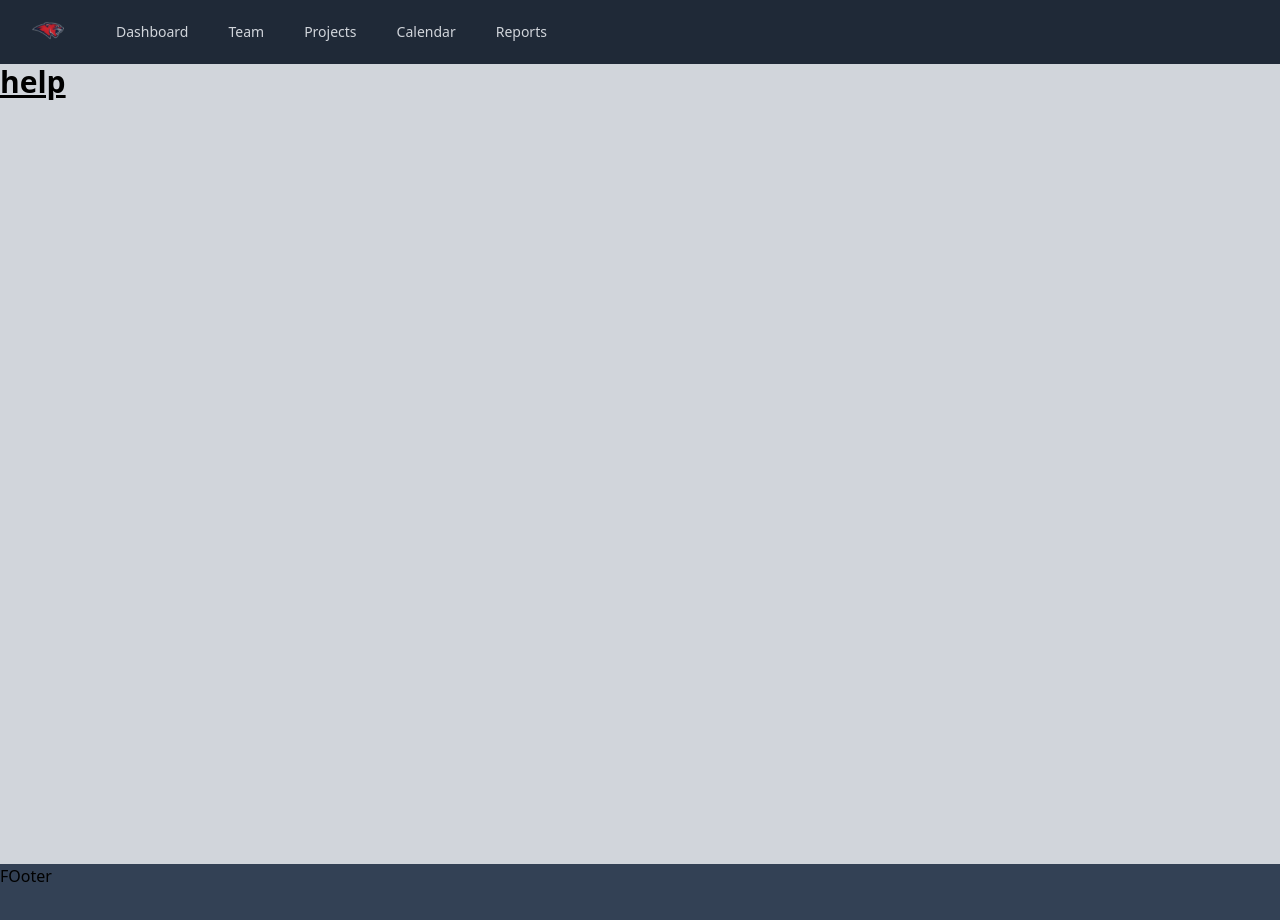
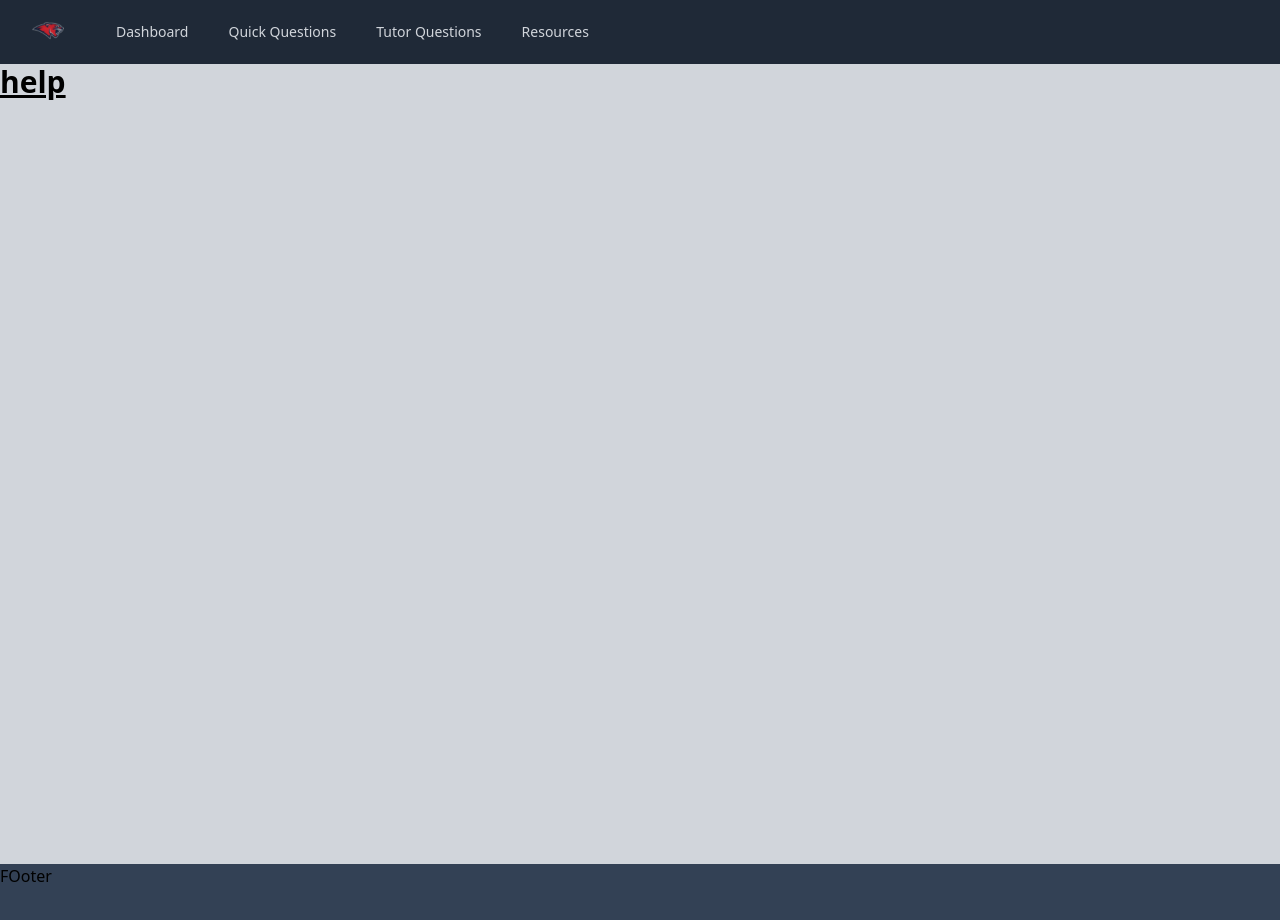
Before and after one commit to KhushMakadia4/CCSTutoring, a Next.js app: page / in a window 1280 px wide. Shown: the top 920 px of the page. Built offline with nearby package versions, Linux system fonts and the light colour scheme.

Commit message:
no navbar :(

```diff
--- a/components/Meta.js
+++ b/components/Meta.js
@@ -7,7 +7,7 @@ const Meta = ({title, keywords, description}) => {
             <meta name='viewport' content='width=device-width,initial-scale=1'/>
             <meta name='keywords' content={keywords}/>
             <meta name='description' content={description}/>
-            <meta charset='utf-8'/>
+            <meta charSet='utf-8'/>
             <link rel='shortcut icon' href='/chslogo.png' type="image/x-icon"/>
             <title>{title}</title>
         </Head>
--- a/components/Navbar.js
+++ b/components/Navbar.js
@@ -1,28 +1,47 @@
 import Image from "next/image";
 import Link from "next/link";
+import { useRouter } from "next/router";
 import { FaBars } from "react-icons/fa";
 import styled from "styled-components";
-import {Fragment, useState} from 'react'
+import {Fragment, useEffect, useState} from 'react'
 import { Disclosure, Menu, Transition } from '@headlessui/react'
 import { BellIcon, MenuIcon, XIcon } from '@heroicons/react/outline'
 
 export default function Navbar() {
+  const [nav, setNav] = useState([['Dashboard', '/', false], ['Quick Questions','/quickqs',false], ['Tutor Questions','/tutorqs',false], ['Resources','/resources',false],]) //name, href, current
+
+  const {query} = useRouter();
+
+  useEffect(() => {
+    alert(location.href.split('/').slice(-1))
+    switch(location.href.split('/').slice(-1)) {
+      case '':
+        nav[0][2] = true
+        break
+      case 'quickqs':
+        nav[1][2] = true
+        break
+      case 'tutorqs':
+        nav[2][2] = true
+        break
+      case 'resources':
+        nav[3][2] = true
+        break
+    }
+
+  }, []);
+
 
   const navigation = [
     { name: 'Dashboard', href: '/', current: false },
-    { name: 'Team', href: '/resources', current: false },
-    { name: 'Projects', href: '/projects', current: false },
-    { name: 'Calendar', href: '/calendar', current: false },
-    { name: 'Reports', href: '/reports', current: false },
+    { name: 'Quick-Qs', href: '/quickqs', current: false },
+    { name: 'Tutor-Qs', href: '/tutorqs', current: false },
+    { name: 'Resources', href: '/resources', current: false },
   ]
-
-  const [nav, setNav] = useState([['Dashboard', '/', false], ['Team','/resources',false], ['Projects','/projects',false], ['Calendar','/calendar',false], ['Reports','/reports',false]]) //name, href, current
   const classNames = (...classes) =>  {
     return classes.filter(Boolean).join(' ')
   }
   return (
-
-
     <Disclosure as="nav" className="bg-gray-800">
       {({ open }) => (
         <>
@@ -30,12 +49,15 @@ export default function Navbar() {
             <div className="flex items-center justify-between h-16">
               <div className="flex items-center">
                 <Link href="/">
-                    <div className="flex-shrink-0" onClick={()=>{
-                      nav.forEach(element => {
-                        element[2] = false
-                        setNav()
+                  <div
+                    className="flex-shrink-0"
+                    onClick={() => {
+                      nav.forEach((element) => {
+                        element[2] = false;
                       });
-                    }}>
+                      nav[0][2] = true;
+                    }}
+                  >
                     <img
                       className="h-8 w-8"
                       src="/chslogo.png"
@@ -48,23 +70,17 @@ export default function Navbar() {
                     {nav.map((item) => (
                       <Link href={item[1]} key={item[0]}>
                         <div
-                            onClick={()=> {
-                              // alert(item.name)
-                             nav.forEach(element => {
-                               element[2] = false
+                          onClick={() => {
+                            nav.forEach((element) => {
+                              element[2] = false;
                             });
-                              item[2] = true
-                              // alert(item.current)
+                            item[2] = true;
                           }}
-                            // className={classNames(
-                            //   item.current
-                            //     ? 'bg-gray-900 text-white'
-                            //     : 'text-gray-300 hover:bg-gray-700 hover:text-white',
-                            //   'px-3 py-2 rounded-md text-sm font-medium cursor-pointer'
-                            // )}
-                            className={item[2] ? "bg-gray-900 text-white px-3 py-2 rounded-md text-sm font-medium cursor-pointer" : "text-gray-300 hover:bg-gray-700 hover:text-white px-3 py-2 rounded-md text-sm font-medium cursor-pointer"}
-                            // aria-current={item.current ? 'page' : undefined}
-
+                          className={
+                            (item[2] || window.location.href.split('/').slice(-1)==item[1])
+                              ? "bg-gray-900 text-white px-3 py-2 rounded-md text-sm font-medium cursor-pointer"
+                              : "text-gray-300 hover:bg-gray-700 hover:text-white px-3 py-2 rounded-md text-sm font-medium cursor-pointer"
+                          }
                         >
                           {item[0]}
                         </div>
@@ -90,22 +106,39 @@ export default function Navbar() {
 
           <Disclosure.Panel className="md:hidden">
             <div className="px-2 pt-2 pb-3 space-y-1 md:px-3">
-                  {navigation.map((item) => (
-                    <Disclosure.Button
-                      key={item.name}
-                      as="a"
-                      href={item.href}
+              {nav.map((item) => (
+                // <Disclosure.Button
+                //   key={item.name}
+                //   as="a"
+                //   href={item.href}
+                //   className={classNames(
+                //     item.current ? 'bg-gray-900 text-white' : 'text-gray-300 hover:bg-gray-700 hover:text-white',
+                //     'block px-3 py-2 rounded-md text-base font-medium'
+                //   )}
+                //   aria-current={item.current ? 'page' : undefined}
+                // >
+                //   {item.name}
+                // </Disclosure.Button>
+                <Disclosure.Button>
+                  <Link href={item[1]} key={item[0]}>
+                    <div
+                      onClick={() => {
+                        nav.forEach((element) => {
+                          element[2] = false;
+                        });
+                        item[2] = true;
+                      }}
                       className={classNames(
-                        item.current ? 'bg-gray-900 text-white' : 'text-gray-300 hover:bg-gray-700 hover:text-white',
+                        (item[2] || window.location.href.split('/').slice(-1)==item[1]) ? 'bg-gray-900 text-white' : 'text-gray-300 hover:bg-gray-700 hover:text-white',
                             'block px-3 py-2 rounded-md text-base font-medium'
                           )}
-                      aria-current={item.current ? 'page' : undefined}
                     >
-                      {item.name}
+                      {item[0]}
+                    </div>
+                  </Link>
                 </Disclosure.Button>
               ))}
             </div>
-
           </Disclosure.Panel>
         </>
       )}
@@ -257,6 +290,5 @@ export default function Navbar() {
     //         </>
     //       )}
     //     </Disclosure>
-
   );
 }
```
Lines whose indentation alone changed are shown as unchanged.
